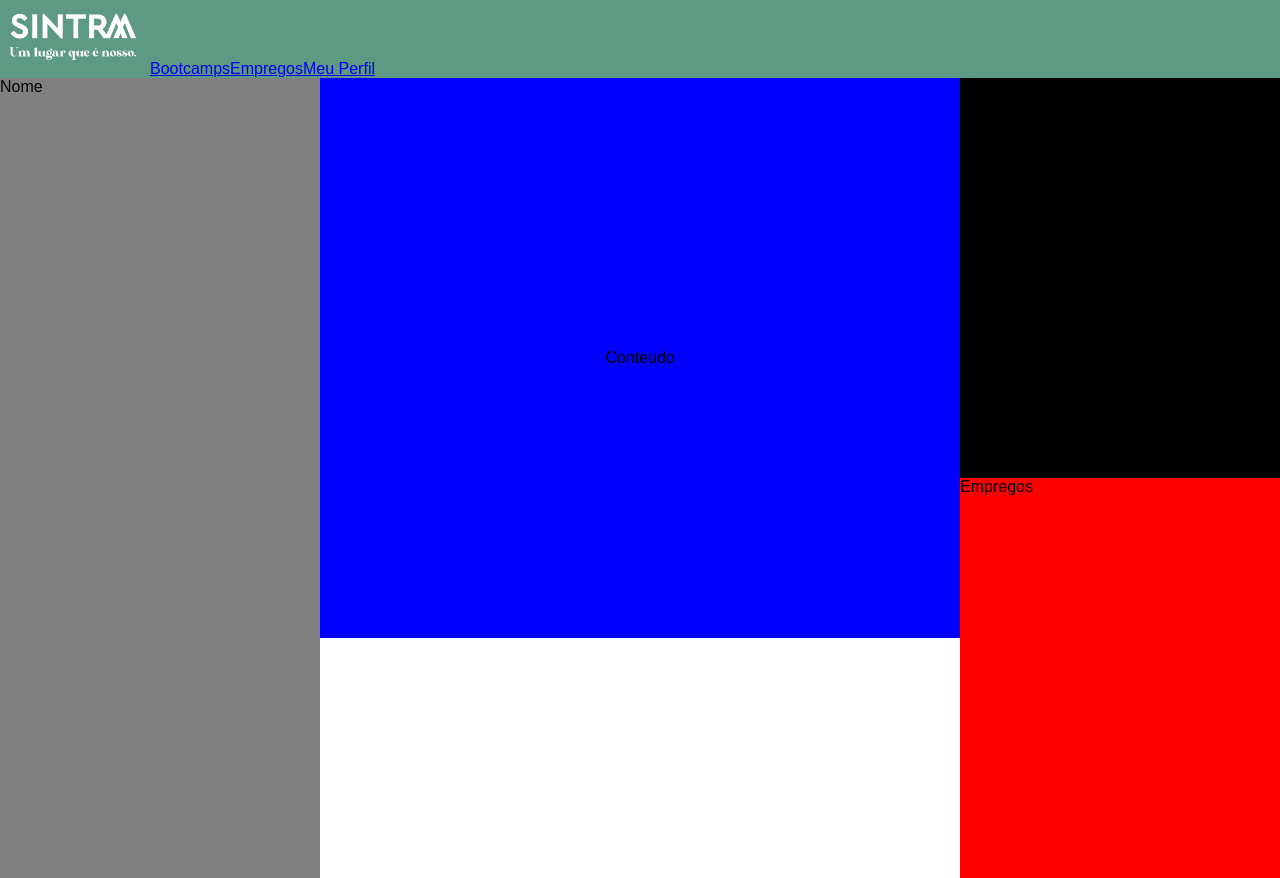
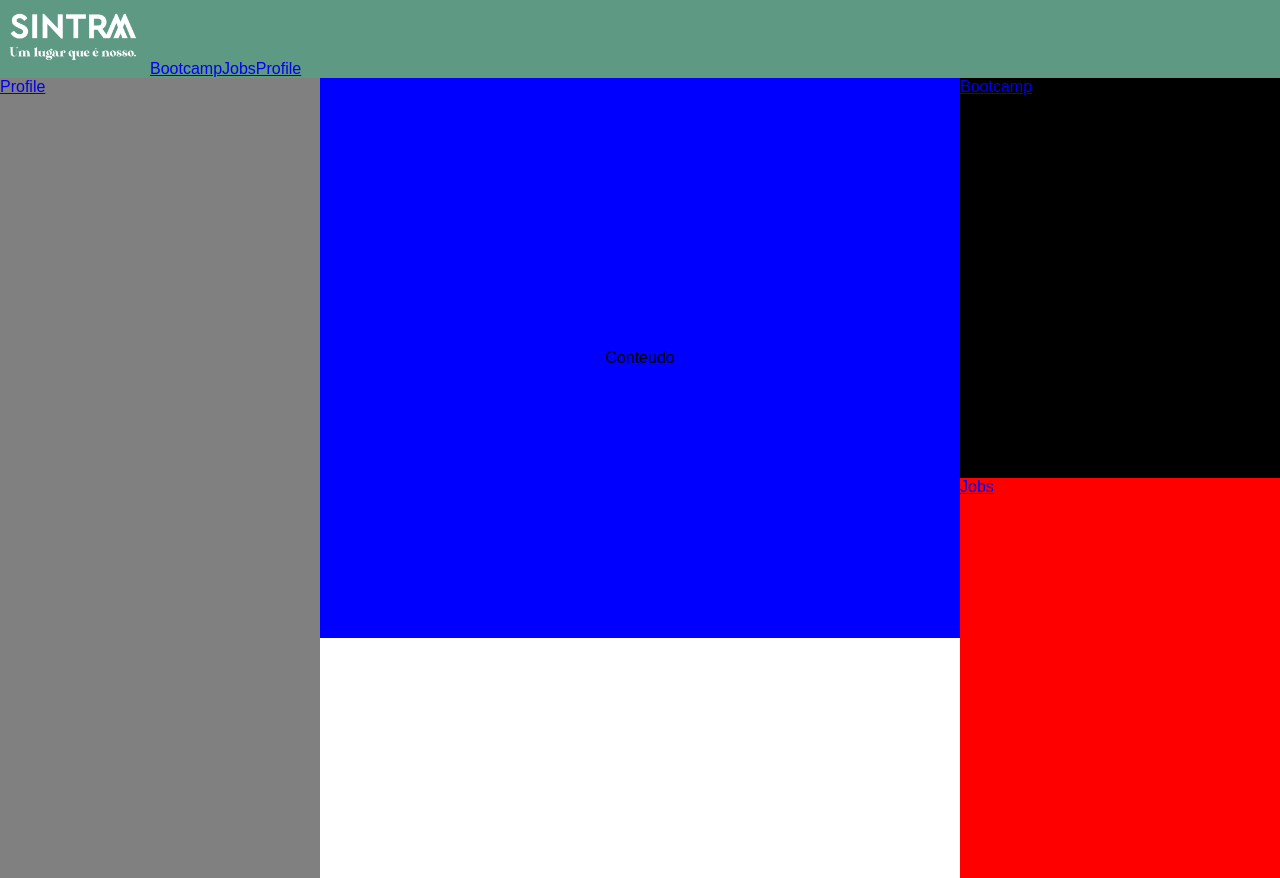
Before and after one commit to Caweca105/hack006-Redo, a React (Create React App) app in the folder frontend/: page /dashboard in a window 1280 px wide. Built offline with nearby package versions, Linux system fonts and the light colour scheme.

Commit message:
Routes updated

```diff
--- a/frontend/src/components/Bootcamp.jsx
+++ b/frontend/src/components/Bootcamp.jsx
@@ -0,0 +1,8 @@
+import React, { useState, useEffect } from 'react';
+import { Link } from 'react-router-dom';
+
+function Bootcamp() {
+    return <p>Bytes4Future</p>
+}
+
+export default Bootcamp;
--- a/frontend/src/components/Dashboard.jsx
+++ b/frontend/src/components/Dashboard.jsx
@@ -1,21 +1,26 @@
 import React, { useState, useEffect } from 'react';
 import Navbar from './Navbar';
-import styles from '../styles/Dashboard.module.css'
+import styles from '../styles/Dashboard.module.css';
+import { Link } from 'react-router-dom';
 
 function Dashboard() {
   return (
     <div className={styles.Dashboard}>
       <Navbar />
       <div className={styles.Container}>
-        <div className={styles.Profile}>
-          Nome
+        <div  className={styles.Profile}>
+          <Link to="/profile">Profile</Link>
         </div>
         <div className={styles.ContainerMain}>
           <div className={styles.Main}>Conteudo</div>
         </div>
         <div className={styles.Content}>
-          <div className={styles.Bootcamp}>Escolas</div>
-          <div className={styles.Jobs}>Empregos</div>
+          <div className={styles.Bootcamp}>
+            <Link to="/bootcamp">Bootcamp</Link>
+          </div>
+          <div className={styles.Jobs}>
+            <Link to="/jobs">Jobs</Link>
+          </div>
         </div>
       </div>
     </div>
--- a/frontend/src/components/Jobs.jsx
+++ b/frontend/src/components/Jobs.jsx
@@ -0,0 +1,8 @@
+import React, { useState, useEffect } from 'react';
+import { Link } from 'react-router-dom';
+
+function Jobs() {
+    return <p>Net-Empregos</p>
+}
+
+export default Jobs;
--- a/frontend/src/components/Navbar.jsx
+++ b/frontend/src/components/Navbar.jsx
@@ -8,9 +8,9 @@ function Navbar() {
  return (
     <div className={styles.Navbar}>
         <img src="/images/sinta_logo.png" />
-        <Link to="/bootcamp">Bootcamps</Link>
-        <Link to="/jobs">Empregos</Link>
-        <Link to="/profile">Meu Perfil</Link>
+        <Link to="/bootcamp">Bootcamp</Link>
+        <Link to="/jobs">Jobs</Link>
+        <Link to="/profile">Profile</Link>
     </div>
  )
 }
--- a/frontend/src/components/Profile.jsx
+++ b/frontend/src/components/Profile.jsx
@@ -0,0 +1,8 @@
+import React, { useState, useEffect } from 'react';
+import { Link } from 'react-router-dom';
+
+function Profile() {
+    return <p>João</p>
+}
+
+export default Profile;
--- a/frontend/src/index.js
+++ b/frontend/src/index.js
@@ -1,8 +1,11 @@
 import React from 'react';
 import ReactDOM from 'react-dom';
 import { BrowserRouter, Switch, Route } from 'react-router-dom';
-import LandingPage from './components/LandingPage'
-import Dashboard from './components/Dashboard'
+import LandingPage from './components/LandingPage';
+import Dashboard from './components/Dashboard';
+import Bootcamp from './components/Bootcamp';
+import Jobs from './components/Jobs';
+import Profile from './components/Profile'
 
 ReactDOM.render(
   <BrowserRouter>
@@ -10,6 +13,15 @@ ReactDOM.render(
       <Route path="/" exact={true} component={LandingPage} />
       <Route path="/dashboard" component={Dashboard} />
     </Switch>
+    <Switch>
+        <Route exact path="/bootcamp" children={<Bootcamp />}></Route>
+        <Route exact path="/jobs" children={<Jobs />}></Route>
+        <Route exact path="/profile" children={<Profile />}></Route>
+      </Switch>
+      <Switch>
+        <Route path="/bootcamp/:id"></Route>
+        <Route path="/jobs/:id"></Route>
+      </Switch>
 
   </BrowserRouter>,
   document.getElementById('root')
```
Also changed, not shown: frontend/src/App.js (+35 -32 lines).
